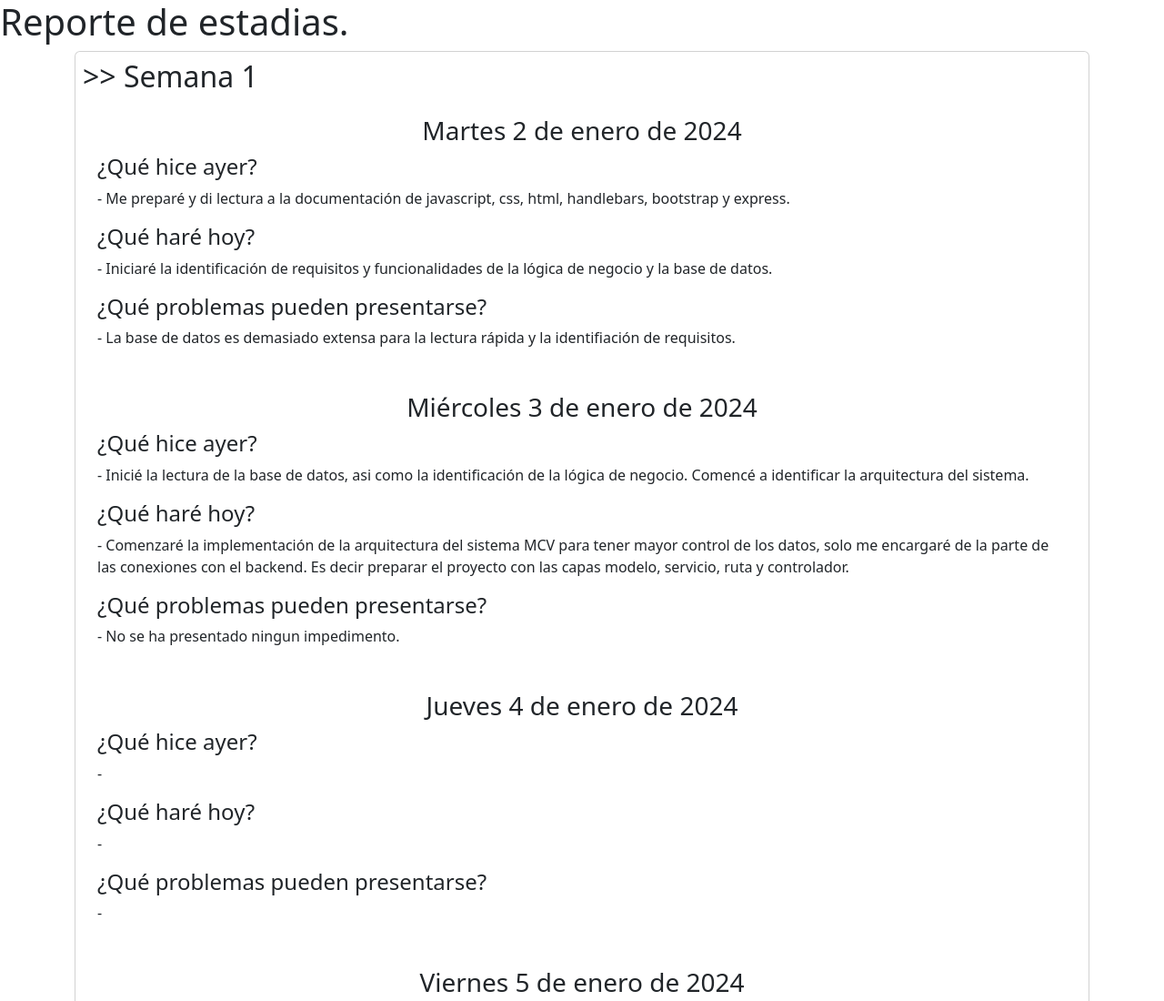
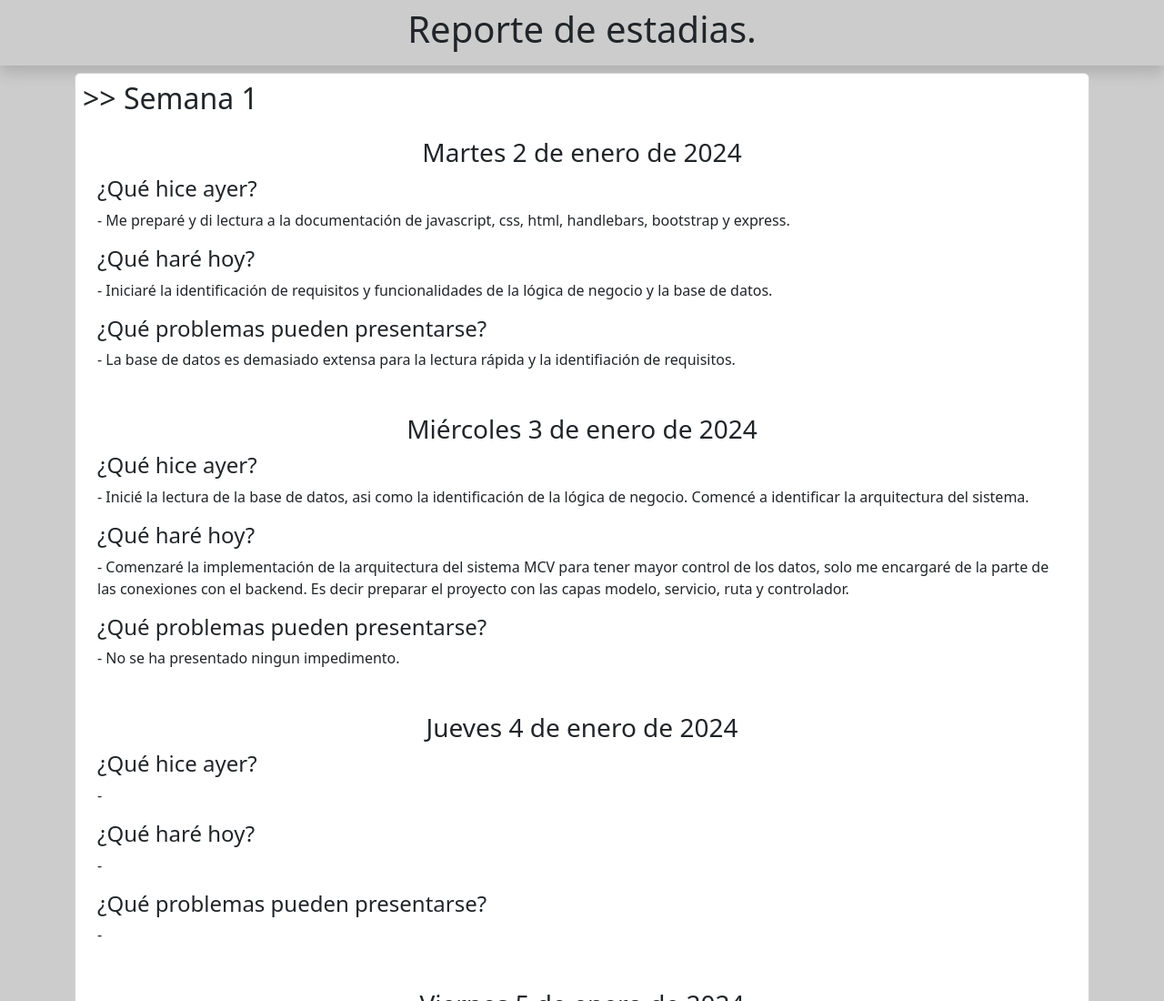
Before and after one commit to DanyTafoyaQMC/stadias-report, a plain HTML site: page index.html in a window 1280 px wide. Shown: the top 1100 px of the page at 91% size. Drawn offline with Linux system fonts and the light colour scheme.

Commit message:
styles has been added

```diff
--- a/index.html
+++ b/index.html
@@ -6,8 +6,10 @@
     <title>Reporte Semanal de estadias</title>
     <link rel="stylesheet" href="./assets/css/bootstrap.min.css">
 </head>
-<body>
-    <h1>Reporte de estadias.</h1>
+<body style="background-color: #ccc;">
+    <div class="title text-center shadow p-2">
+        <h1 class="">Reporte de estadias.</h1>
+    </div>
     <div id="reporte" class="container">
         <!-- Aquí se mostrará la información del reporte -->
     </div>
```
